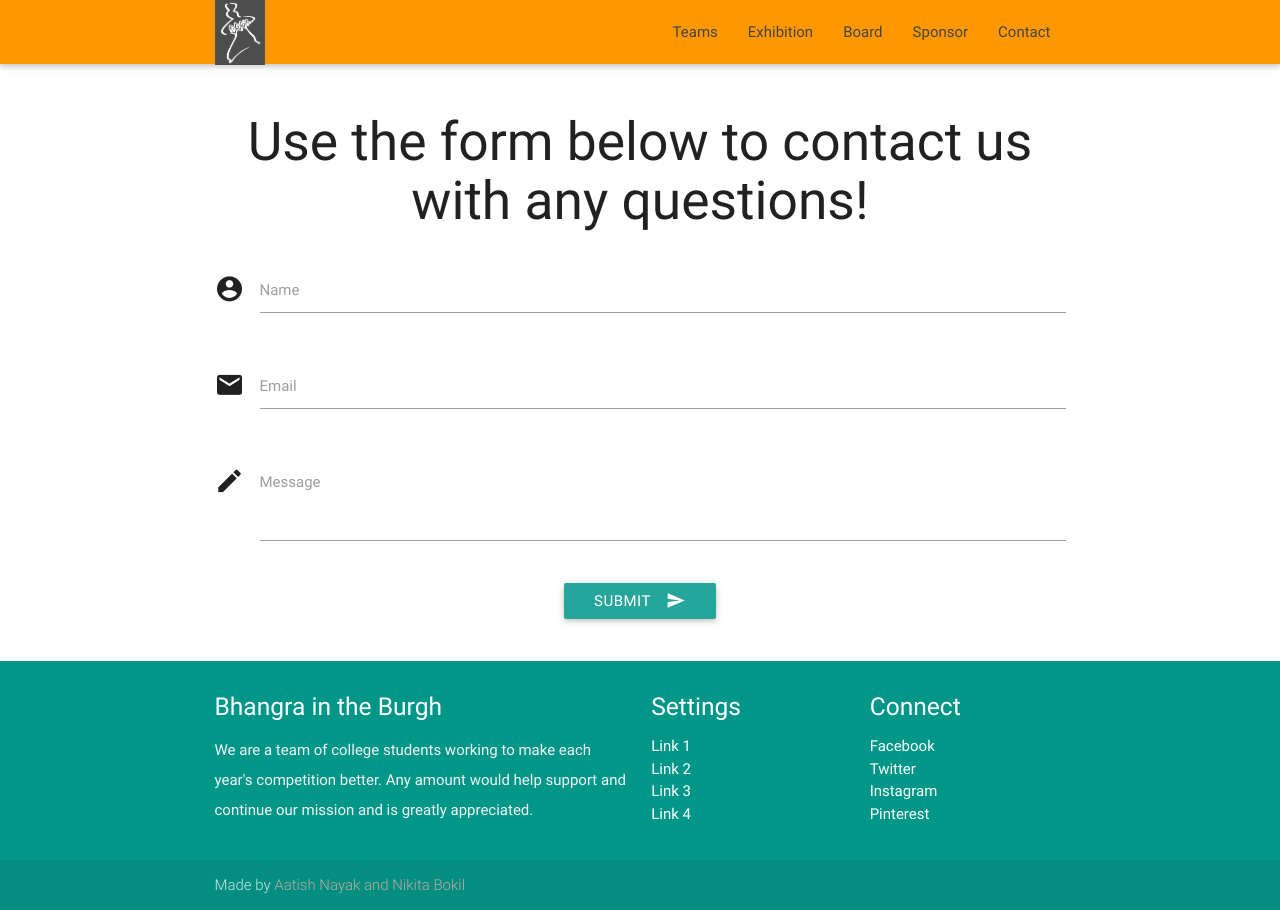
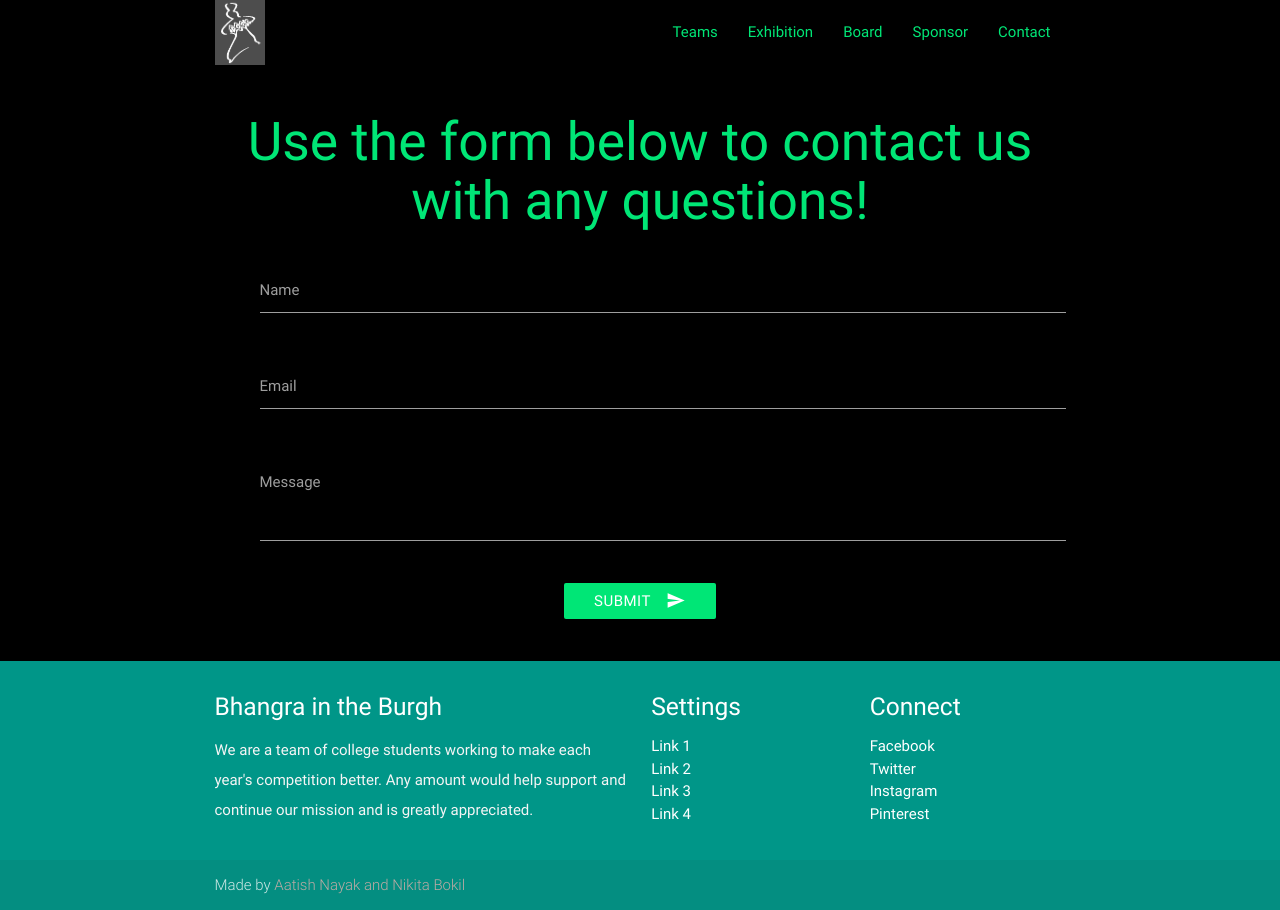
Before and after one commit to nayak16/BIB-Website-, a Django app: template app/templates/app/contact.html in a window 1280 px wide. Run offline with Django 3.2, Linux system fonts and the light colour scheme; the template is opened without the code that fills it, so the values that code supplies are empty; some libraries are stand-ins or nearby versions.

Commit message:
Edited color scheme

```diff
--- a/app/templates/app/contact.html
+++ b/app/templates/app/contact.html
@@ -9,31 +9,31 @@
     <link href="/static/app/css/materialize.css" type="text/css" rel="stylesheet" media="screen,projection"/>
     <link href="/static/app/css/style.css" type="text/css" rel="stylesheet" media="screen,projection"/>
   </head>
-  <body>
-    <nav class="orange" role="navigation">
+  <body class="black">
+    <nav class="black" role="navigation">
       <div class="nav-wrapper container">
-        <a id="logo-container" href="/" class="brand-logo"><img src="/static/app/content/logo.jpg" height="65" width="50"></a>
-        <ul class="right hide-on-med-and-down">
-          <li><a href="/teams">Teams</a></li>
-          <li><a href="#">Exhibition</a></li>
-          <li><a href="#">Board</a></li>
-          <li><a href="#">Sponsor</a></li>
-          <li><a href="contact.html">Contact</a></li>
-        </ul>
+      <a id="logo-container" href="/index.html" class="brand-logo"><img src="/static/app/content/logo.jpg" height="65" width="50"></a>
+      <ul class="right hide-on-med-and-down ">
+        <li><a href="/teams" class="green-text text-accent-3 text-lighten-1">Teams</a></li>
+        <li><a href="#" class="green-text text-accent-3 text-lighten-1">Exhibition</a></li>
+        <li><a href="#" class="green-text text-accent-3 text-lighten-1">Board</a></li>
+        <li><a href="#" class="green-text text-accent-3 text-lighten-1">Sponsor</a></li>
+        <li><a href="/contact" class="green-text text-accent-3 text-lighten-1">Contact</a></li>
+      </ul>
 
-        <ul id="nav-mobile" class="side-nav">
-          <li><a href="teams.html">Teams</a></li>
-          <li><a href="#">Exhibition</a></li>
-          <li><a href="#">Board</a></li>
-          <li><a href="#">Sponsor</a></li>
-          <li><a href="contact.html">Contact</a></li>
-        </ul>
-        <a href="#" data-activates="nav-mobile" class="button-collapse"><i class="mdi-navigation-menu"></i></a>
-      </div>
+      <ul id="nav-mobile" class="side-nav">
+        <li><a href="/teams"><h2 class="green accent-3 lighten-1">Teams</h2></a></li>
+        <li><a href="#">Exhibition</a></li>
+        <li><a href="#">Board</a></li>
+        <li><a href="#">Sponsor</a></li>
+        <li><a href="/contact">Contact</a></li>
+      </ul>
+      <a href="#" data-activates="nav-mobile" class="button-collapse"><i class="mdi-navigation-menu"></i></a>
+    </div>
     </nav>
     <div class="container">
     <br>
-    <h2><center>Use the form below to contact us with any questions!</center></h2>
+    <h2 class="green-text text-accent-3 text-lighten-1"><center>Use the form below to contact us with any questions!</center></h2>
     <div class="row">
       <form class="col s12">
         <div class="row">
@@ -57,7 +57,7 @@
             <label for="icon_prefix2">Message</label>
           </div>
         </div>
-        <center><button class="btn waves-effect waves-light" type="submit" name="action">Submit
+        <center><button class="btn waves-effect waves-light green accent-3 lighten-1" type="submit" name="action">Submit
           <i class="mdi-content-send right"></i>
         </center></button>
         <br>
--- a/app/templates/app/teams.html
+++ b/app/templates/app/teams.html
@@ -10,7 +10,7 @@
     <link href="/static/app/css/style.css" type="text/css" rel="stylesheet" media="screen,projection"/>
   </head>
   <body>
-    <nav class="orange" role="navigation">
+    <nav class="black" role="navigation">
       <div class="nav-wrapper container">
         <a id="logo-container" href="index.html" class="brand-logo"><img src="/static/app/content/logo.jpg" height="65" width="50"></a>
         <ul class="right hide-on-med-and-down">
@@ -37,7 +37,7 @@
     <br>
     <br>
     <br>
-    <h5><center>Submissions for team entries are due (enter date). Check in after to see who will be competing in next year's event!</center></h5>
+    <h5 ><center>Submissions for team entries are due (enter date). Check in after to see who will be competing in next year's event!</center></h5>
     <br>
     <br>
     <br>
```
Also changed, not shown: app/templates/app/index.html (+4 -4 lines).
